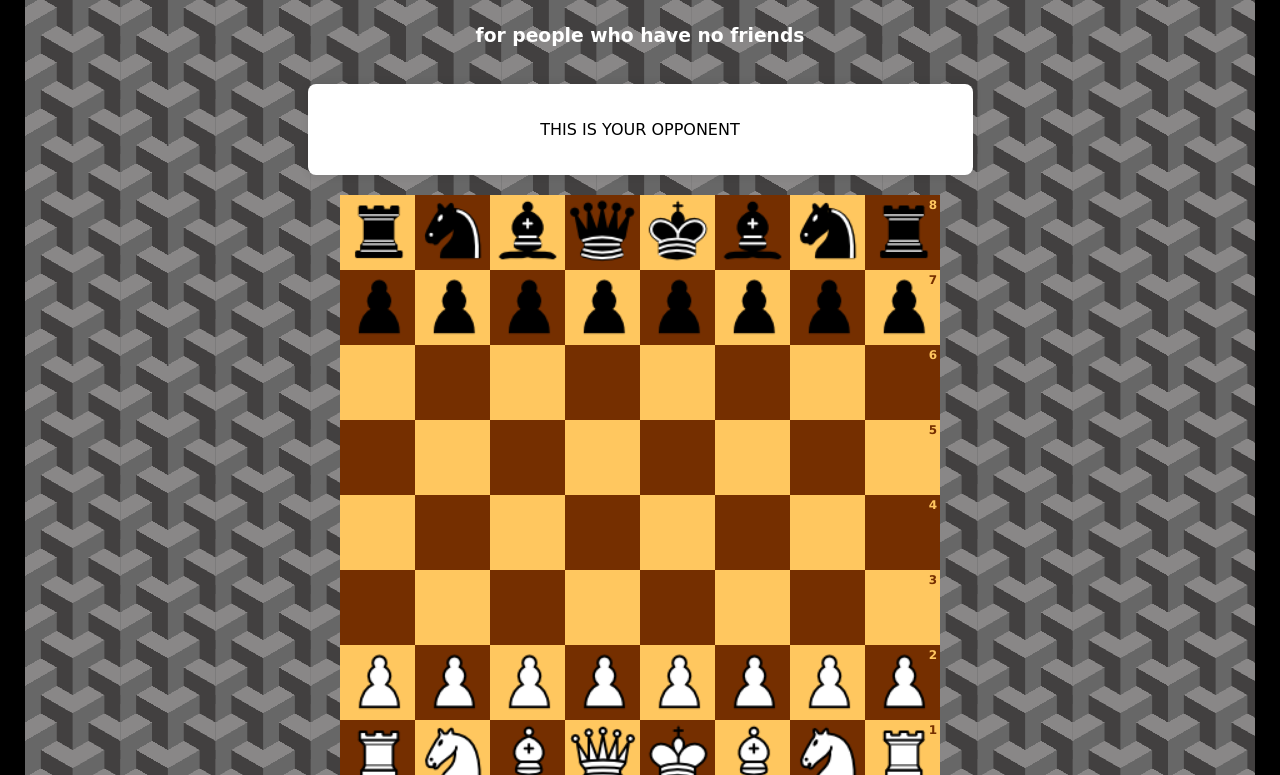
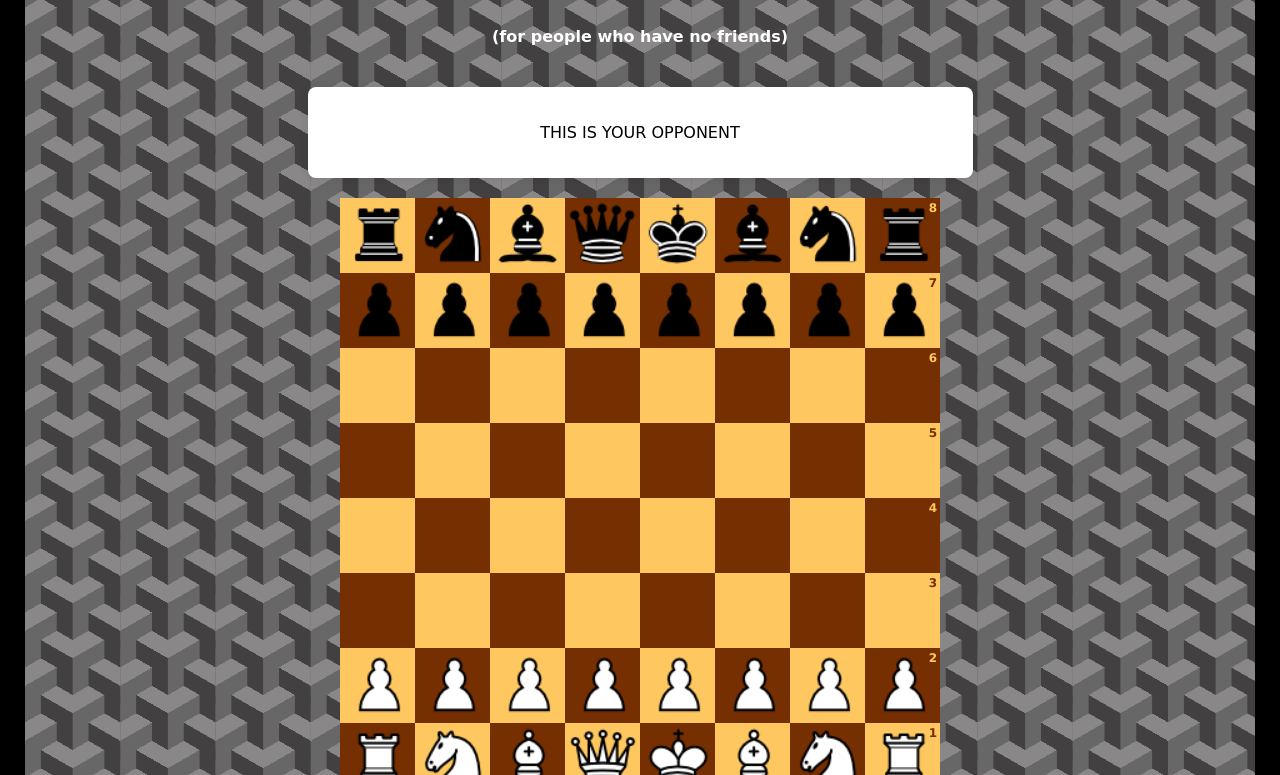
Before and after one commit to Schess-web/SCHESS, a plain HTML site: page index.html in a window 1280 px wide. Shown: the part 100-875 px from the top of the page. Drawn offline with Linux system fonts and the light colour scheme.

Commit message:
Update index.html

```diff
--- a/index.html
+++ b/index.html
@@ -9,7 +9,7 @@
 <body>
 
     <div class="container3">
-        <h1 style="text-align: center;">WELCOME TO SCHESS.org</h1><h3>for people who have no friends</h3>
+        <h1 style="text-align: center;">WELCOME TO SCHESS.org</h1><h4>(for people who have no friends)</h3>
         <div class="container">
             <p style="text-align: center;">THIS IS YOUR OPPONENT</p>
         </div>
```
